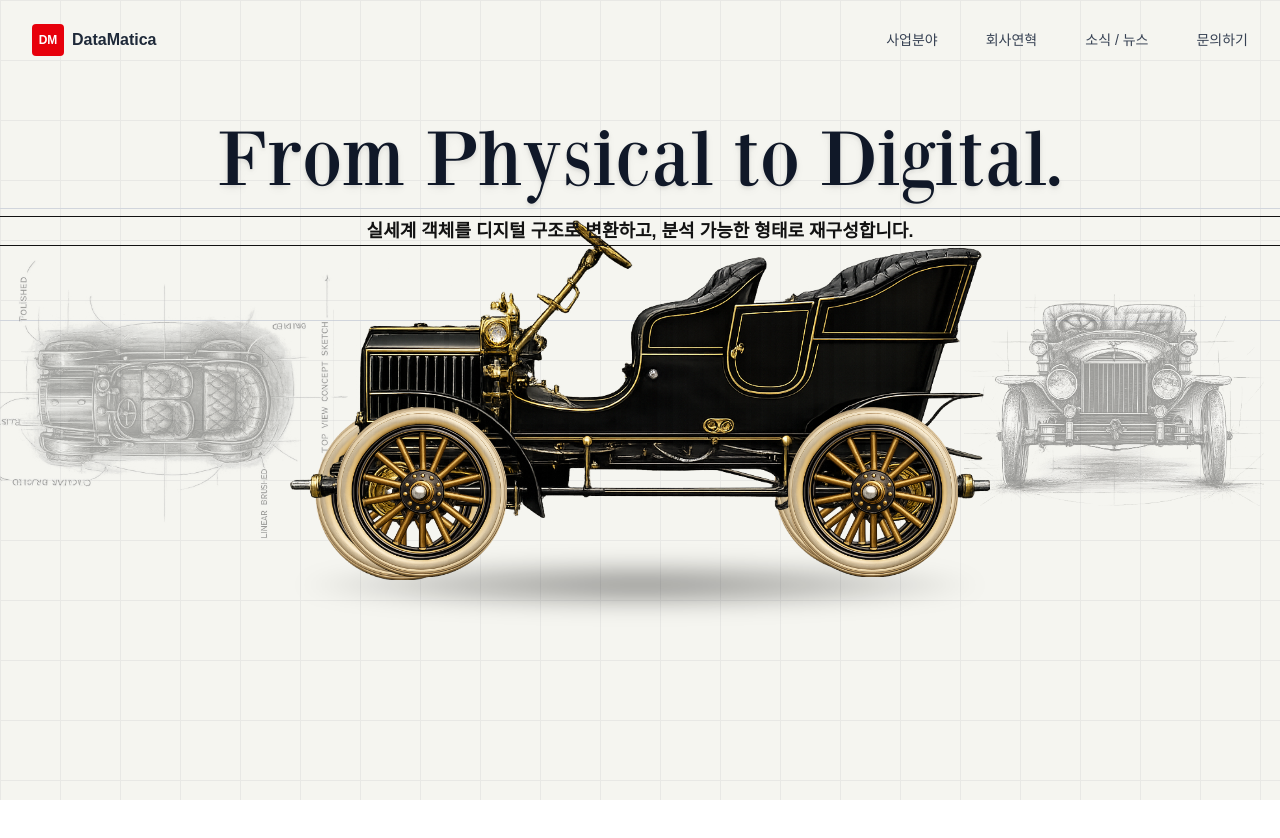
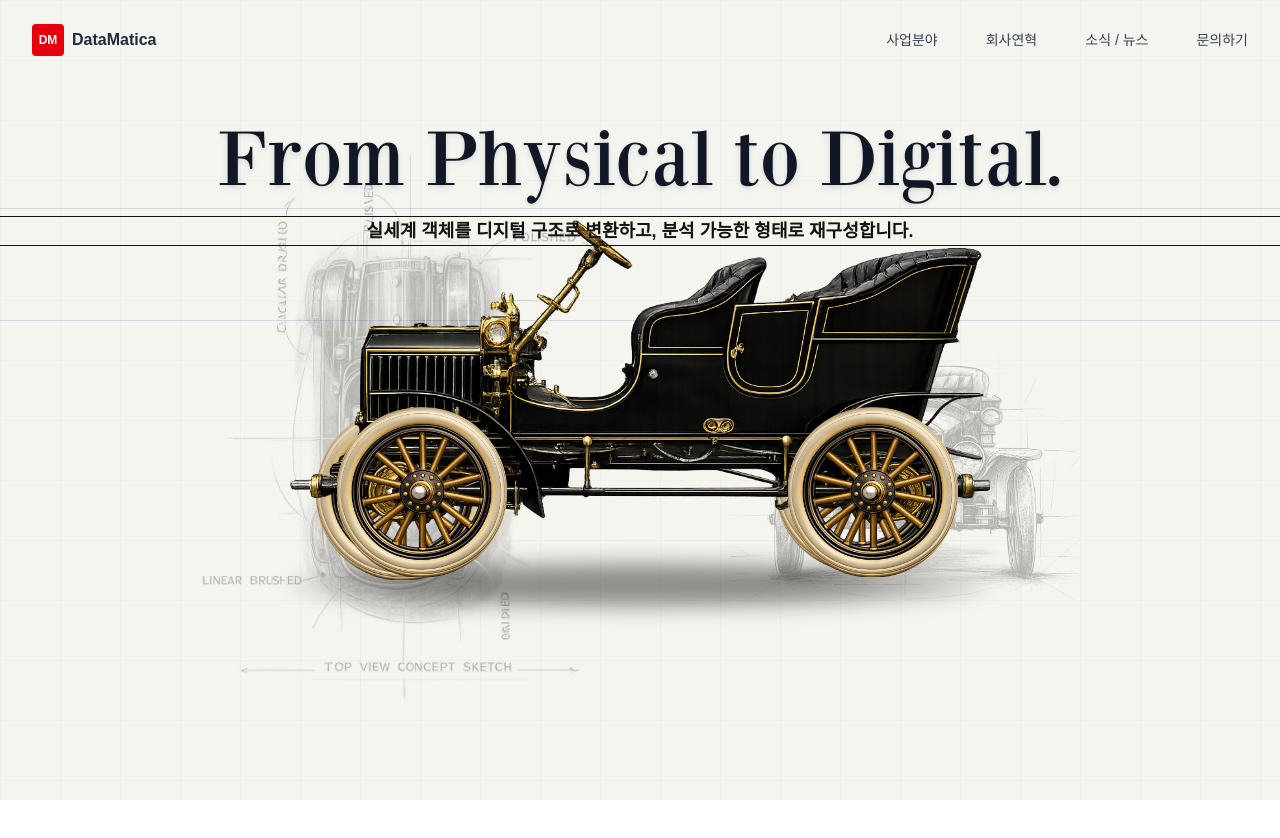
Before and after one commit to Datamatica-project/datamatica_homepage, a Next.js app: page / in a window 1280 px wide. Shown: the top 838 px of the page. Built offline with nearby package versions, Linux system fonts and the light colour scheme.

Commit message:
자동차 페이지 개발 수정

```diff
--- a/components/VehicleScrollSection.tsx
+++ b/components/VehicleScrollSection.tsx
@@ -6,6 +6,9 @@ export default function VehicleScrollSection() {
   const sectionRef = useRef<HTMLDivElement>(null);
   const [progress, setProgress] = useState(0);
   const [rotation, setRotation] = useState(0);
+  const [windowWidth, setWindowWidth] = useState(() =>
+    typeof window !== "undefined" ? window.innerWidth : 1000,
+  );
   const prevTranslateXRef = useRef(0);
 
   // 바퀴 크기 (px)
@@ -55,11 +58,27 @@ export default function VehicleScrollSection() {
     return () => window.removeEventListener("scroll", handleScroll);
   }, []);
 
+  // Resize handler — windowWidth state 갱신 후 스크롤 위치도 재계산
+  useEffect(() => {
+    const handleResize = () => {
+      setWindowWidth(window.innerWidth);
+
+      // progress 기반으로 translateX 기준점 재동기화
+      if (sectionRef.current) {
+        const newContainerWidth = window.innerWidth * 2;
+        const newViewportWidth = window.innerWidth;
+        prevTranslateXRef.current =
+          -progress * (newContainerWidth - newViewportWidth);
+      }
+    };
+
+    window.addEventListener("resize", handleResize, { passive: true });
+    return () => window.removeEventListener("resize", handleResize);
+  }, [progress]);
+
   // Calculate transforms
-  const containerWidth =
-    typeof window !== "undefined" ? window.innerWidth * 2 : 2000;
-  const viewportWidth =
-    typeof window !== "undefined" ? window.innerWidth : 1000;
+  const containerWidth = windowWidth * 2;
+  const viewportWidth = windowWidth;
   const translateX = -progress * (containerWidth - viewportWidth);
 
   // Background sketch opacity (fade out during transition)
@@ -93,8 +112,8 @@ export default function VehicleScrollSection() {
           className="absolute inset-0 opacity-30"
           style={{
             backgroundImage: `
-              linear-gradient(to right, #ccc 1px, transparent 1px),
-              linear-gradient(to bottom, #ccc 1px, transparent 1px)
+              linear-gradient(to right, #cccccc76 1px, transparent 1px),
+              linear-gradient(to bottom, #cccccc76 1px, transparent 1px)
             `,
             backgroundSize: "60px 60px",
           }}
@@ -186,26 +205,25 @@ export default function VehicleScrollSection() {
         >
           {/* Top view sketch (left) */}
           <div
-            className="absolute left-4 top-1/2 -translate-y-1/2"
-            style={{ width: "280px", height: "450px" }}
+            className="absolute left-[200px] bottom-[100px]"
+            style={{ width: "400px" }}
           >
             <img
               src="/car/top_view.png"
               alt="Top View Sketch"
-              className="w-full h-full object-contain opacity-40"
-              style={{ transform: "rotate(-90deg)" }}
+              className="w-full h-full object-contain opacity-30"
             />
           </div>
 
           {/* Front view sketch (right) */}
           <div
-            className="absolute right-4 top-1/2 -translate-y-1/2"
-            style={{ width: "300px", height: "300px" }}
+            className="absolute right-[200px] bottom-[200px]"
+            style={{ width: "350px" }}
           >
             <img
               src="/car/front_view.png"
               alt="Front View Sketch"
-              className="w-full h-full object-contain opacity-40"
+              className="w-full h-full object-contain opacity-30"
             />
           </div>
         </div>
@@ -237,7 +255,7 @@ export default function VehicleScrollSection() {
                   left: "0px", // 좌우 위치
                   bottom: "15px", // 상하 위치
                   background:
-                    "radial-gradient(ellipse at center, rgba(0,0,0,0.4) 0%, rgba(0,0,0,0.2) 40%, transparent 70%)",
+                    "radial-gradient(ellipse at center, rgba(0,0,0,0.4) 0%, rgba(0, 0, 0, 0.443) 40%, transparent 80%)",
                   borderRadius: "50%",
                   filter: "blur(10px)", // 블러 정도
                   zIndex: 0,
```
